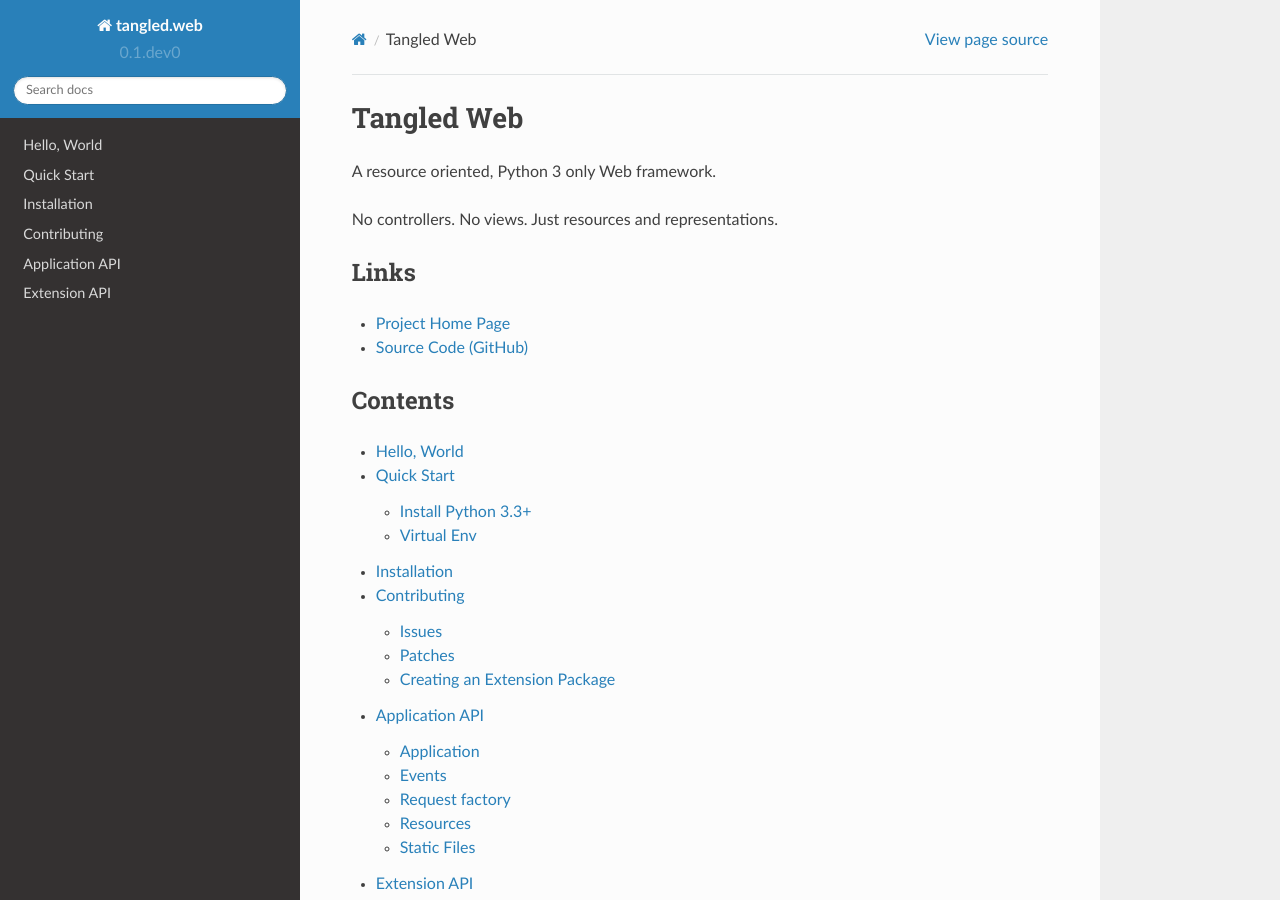
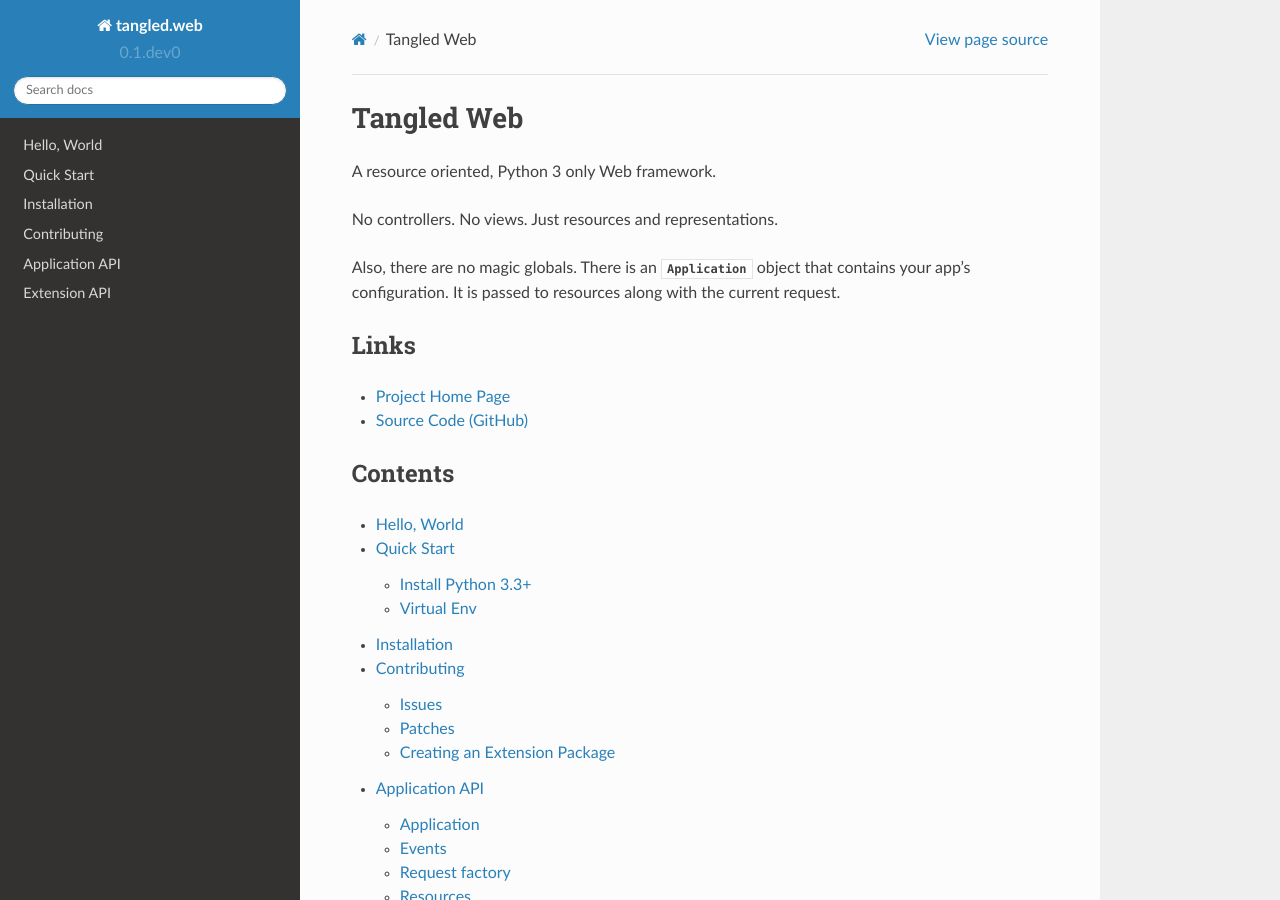
Before and after one commit to TangledWeb/tangled.web, a Sphinx documentation site: the page built from docs/index.rst, in a window 1280 px wide and 900 px high. Built offline with Sphinx 7.4.7 and the Read the Docs theme 2.0.0, drawn with Linux system fonts in a browser that asks for light colours.

```diff
--- a/docs/index.rst
+++ b/docs/index.rst
@@ -4,6 +4,10 @@ Tangled Web
 A resource oriented, Python 3 only Web framework.
 
 No controllers. No views. Just resources and representations.
+
+Also, there are no magic globals. There is an
+:class:`Application <tangled.web.app.Application>` object that contains your
+app's configuration. It is passed to resources along with the current request.
 
 Links
 =====
```
